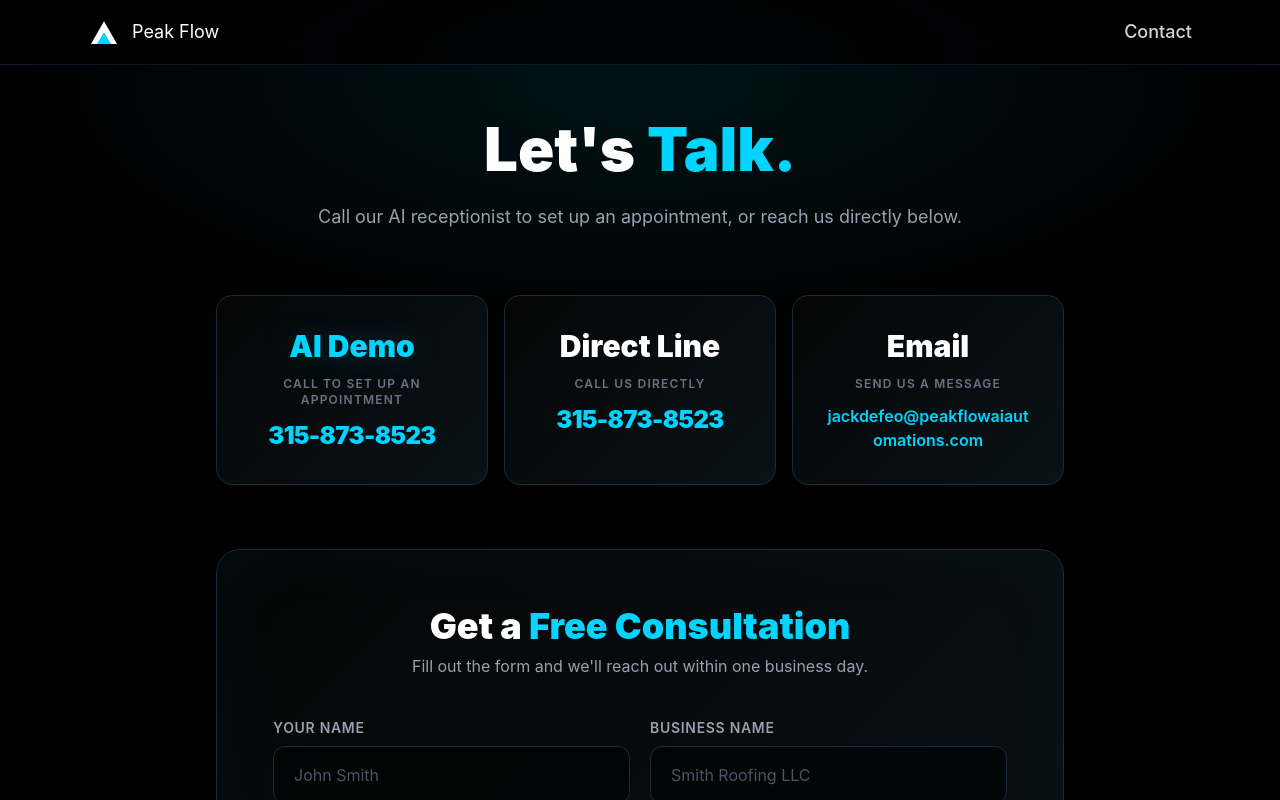
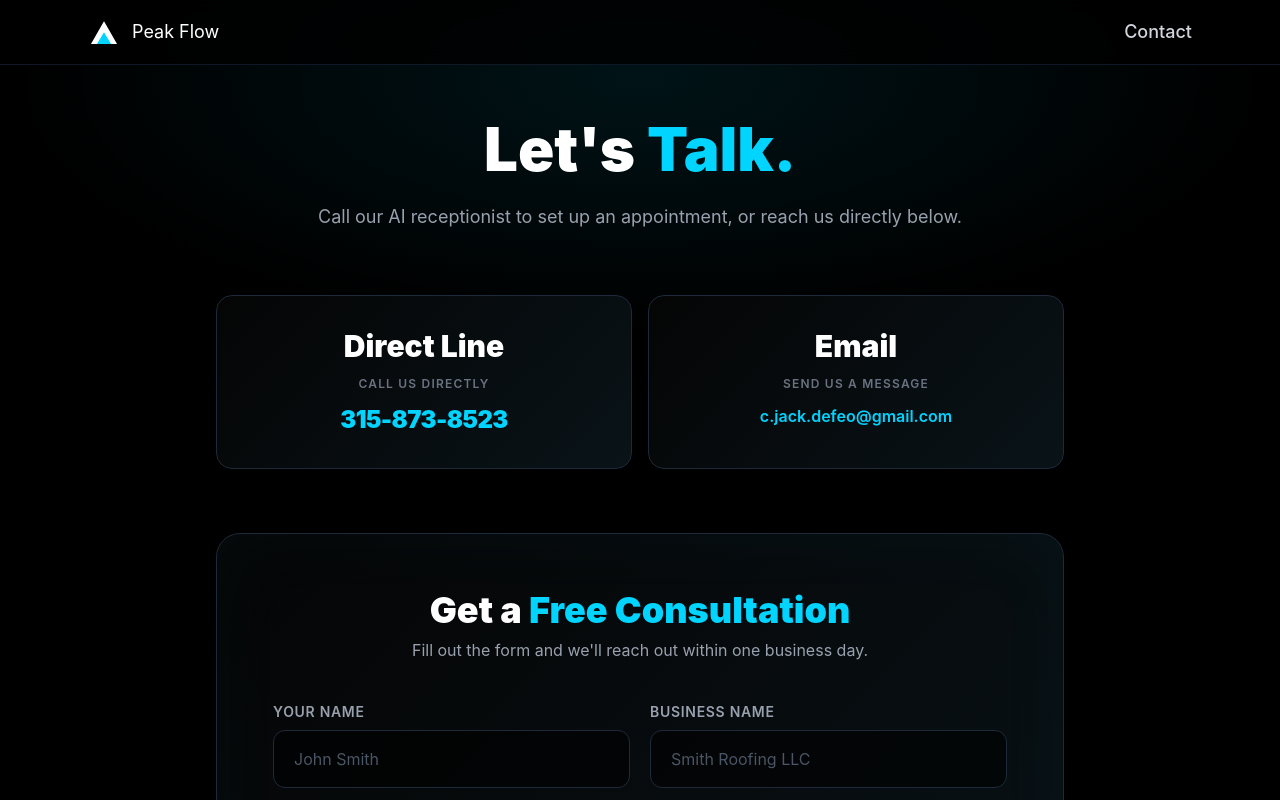
Before and after one commit to ConnerDeFeo/PeakFlow, a React (Vite) app in the folder client/: page /contact in a window 1280 px wide. Shown: the top 800 px of the page. Built offline with nearby package versions, Linux system fonts and the light colour scheme.

Commit message:
updating email

```diff
--- a/client/src/constants/email.ts
+++ b/client/src/constants/email.ts
@@ -1 +1 @@
-export const ownerEmail = "jackdefeo@peakflowaiautomations.com"
+export const ownerEmail = "c.jack.defeo@gmail.com"
--- a/client/src/pages/Contact.tsx
+++ b/client/src/pages/Contact.tsx
@@ -70,30 +70,7 @@ const Contact = () => {
         </div>
 
         {/* Contact cards */}
-        <div className="grid md:grid-cols-3 gap-4 mb-16">
-          {/* Demo line */}
-          <a
-            href="tel:3158733743"
-            className="group flex flex-col items-center text-center gap-3 border border-gray-800 rounded-2xl p-8 transition-colors hover:border-[#00d4ff]/40"
-            style={{ background: 'linear-gradient(135deg,#050505,#091318)' }}
-          >
-            <span
-              className="text-3xl font-black"
-              style={{ color: NEON, textShadow: `0 0 32px ${NEON_GLOW}` }}
-            >
-              AI Demo
-            </span>
-            <span className="text-xs font-semibold uppercase tracking-widest text-gray-500">
-              Call to set up an appointment
-            </span>
-            <span
-              className="text-2xl font-black tracking-tight group-hover:opacity-80 transition-opacity"
-              style={{ color: NEON }}
-            >
-              {DEMO_NUMBER}
-            </span>
-          </a>
-
+        <div className="grid md:grid-cols-2 gap-4 mb-16">
           {/* Direct phone */}
           <a
             href="tel:3158797067"
--- a/client/src/pages/landing/sections/ContactCTA.tsx
+++ b/client/src/pages/landing/sections/ContactCTA.tsx
@@ -21,7 +21,7 @@ export function ContactCTA() {
             Contact us to schedule a 30-minute consultation.
           </p>
           <a
-            href="mailto:jackdefeo@peakflowaiautomations.com"
+            href="mailto:c.jack.defeo@gmail.com"
             className="inline-block px-10 py-5 rounded-full text-lg font-bold text-black transition-opacity hover:opacity-90"
             style={{
               background: NEON,
--- a/client/src/pages/landing/sections/Hero.tsx
+++ b/client/src/pages/landing/sections/Hero.tsx
@@ -1,5 +1,4 @@
-import { NEON, NEON_GLOW } from '../../../constants/colors'
-import { DEMO_NUMBER } from '../../../constants/demo'
+import { NEON } from '../../../constants/colors'
 
 export function Hero() {
   return (
@@ -17,21 +16,6 @@ export function Hero() {
             A Roofing Receptionist <br/><span style={{ color: NEON }}>That Never Sleeps.</span>
           </h1>
 
-          {/* Demo number — prominent, right below headline */}
-          <a
-            href="tel:3158733743"
-            className="group inline-flex flex-col items-center gap-1 mb-6 md:mb-10"
-          >
-            <span className="text-xs font-semibold uppercase tracking-widest text-gray-500 mb-1">
-              Hear our AI receptionist — call right now
-            </span>
-            <span
-              className="text-3xl md:text-5xl font-black tracking-tight transition-opacity group-hover:opacity-80"
-              style={{ color: NEON, textShadow: `0 0 40px ${NEON_GLOW}` }}
-            >
-              {DEMO_NUMBER}
-            </span>
-          </a>
           <p className="text-lg px-6 md:px-0 md:text-xl text-gray-400 max-w-2xl mx-auto">
             PeakFlow's AI voice receptionist answers every call, qualifies every lead,
             and books appointments — 24/7, without you lifting a finger.
```
